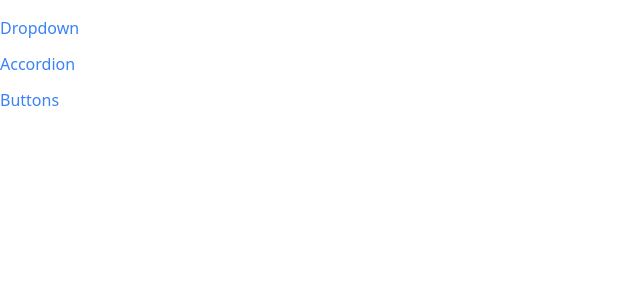
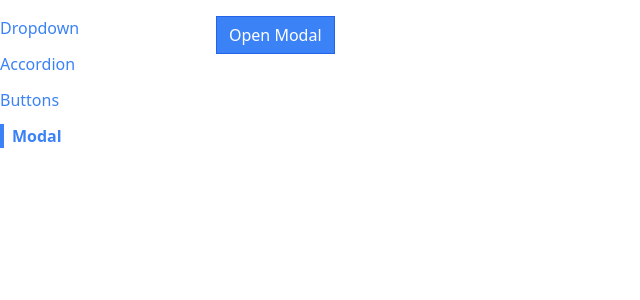
Before and after one commit to Leeyanhawrt/comps, a React (Create React App) app: page /modal in a window 1280 px wide. Shown: the top 300 px of the page, without its empty margins (0-640 px from the left). Built offline with nearby package versions, Linux system fonts and the light colour scheme.

Commit message:
Init modal component

```diff
--- a/src/App.js
+++ b/src/App.js
@@ -1,8 +1,8 @@
-import Link from "./components/Link";
 import Route from "./components/Route";
 import AccordionPage from "./pages/AccordionPage"
 import DropDownPage from "./pages/DropDownPage";
 import ButtonPage from "./pages/ButtonPage";
+import ModalPage from "./pages/ModalPage";
 import Sidebar from "./components/Sidebar";
 
 function App() {
@@ -12,6 +12,7 @@
       <div className="col-span-5">
         <Route path={'/accordion'}><AccordionPage /></Route>
         <Route path={'/buttons'}><ButtonPage /></Route>
+        <Route path={'/modal'}><ModalPage /></Route>
         <Route path={'/'}><DropDownPage /></Route>
       </div>
     </div >
--- /dev/null
+++ b/src/components/Modal.js
@@ -0,0 +1,8 @@
+function Modal() {
+  return <div>
+    <div className="absolute inset-0 bg-gray-300 opacity-80"></div>
+    <div className="absolute inset-40 p-10 bg-white">I'm a modal</div>
+  </div>
+}
+
+export default Modal;
--- a/src/components/Sidebar.js
+++ b/src/components/Sidebar.js
@@ -5,6 +5,7 @@
     { label: 'Dropdown', path: "/" },
     { label: 'Accordion', path: "/accordion" },
     { label: 'Buttons', path: "/buttons" },
+    { label: 'Modal', path: "/modal" },
   ];
 
   const renderedLinks = links.map((link) => {
--- /dev/null
+++ b/src/pages/ModalPage.js
@@ -0,0 +1,20 @@
+import Modal from "../components/Modal";
+import Button from "../components/Button";
+import { useState } from 'react'
+
+function ModalPage() {
+  const [showModal, setShowModal] = useState(false)
+
+  const handleClick = () => {
+    setShowModal(true)
+  }
+
+  return (
+    <div>
+      <Button primary onClick={handleClick}>Open Modal</Button>
+      {showModal && <Modal />}
+    </div>
+  )
+}
+
+export default ModalPage;
```
